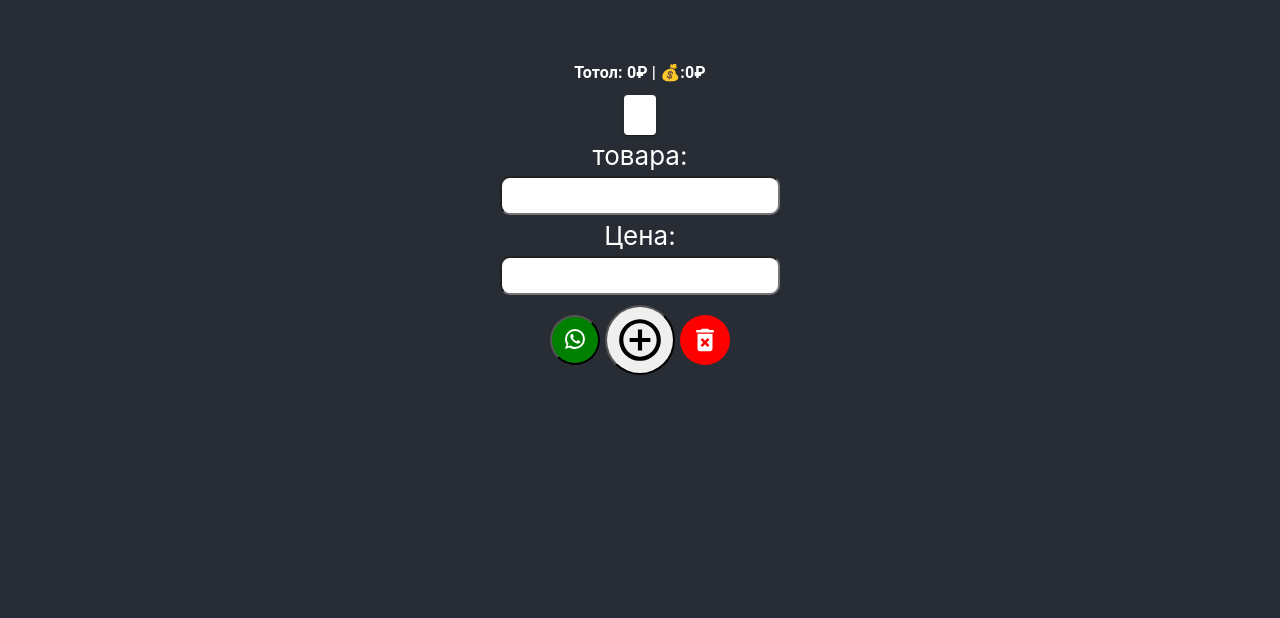
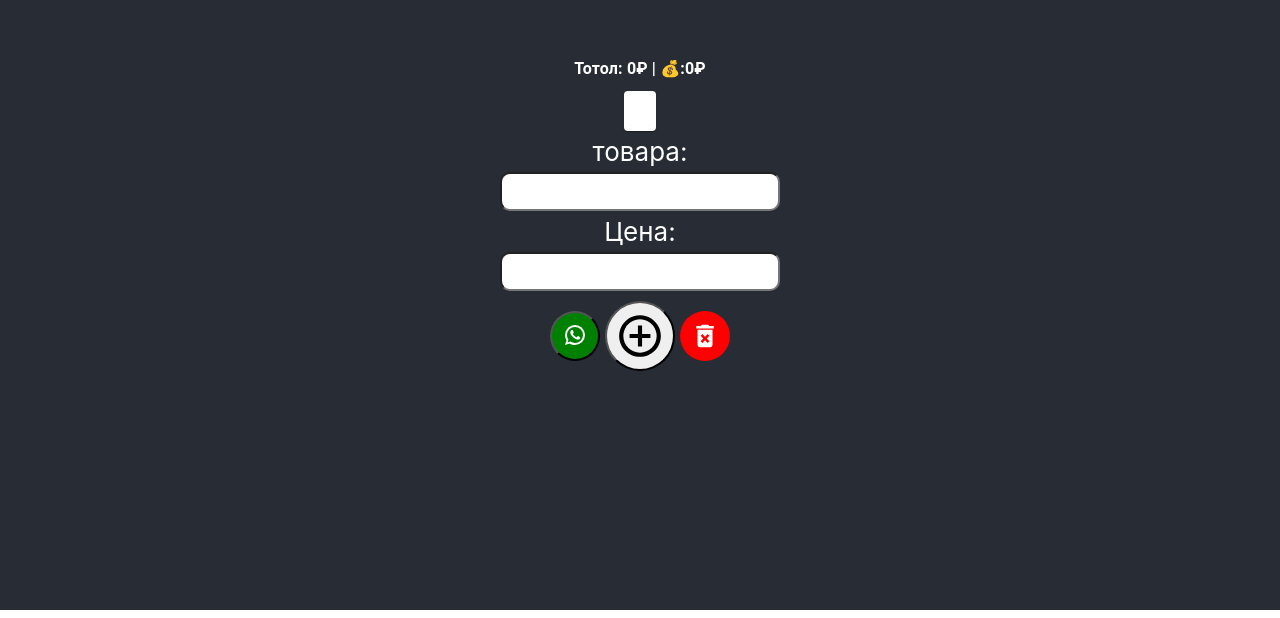
Before and after one commit to aliadnanru/React_Product, a React (Create React App) app: page / in a window 1280 px wide. Shown: the part 182-800 px from the top of the page. Built offline with nearby package versions, Linux system fonts and the light colour scheme.

Commit message:
Add Cash

```diff
--- a/src/App.css
+++ b/src/App.css
@@ -15,10 +15,9 @@
 
 .App-header {
   background-color: #282c34;
-  min-height: 100vh;
-  height: 100vh;
-  width: 100vw
-;
+  min-height: 99vh;
+  height: 80vh;
+  width: 100vw;
   display: flex;
   flex-direction: column;
   align-items: center;
```
